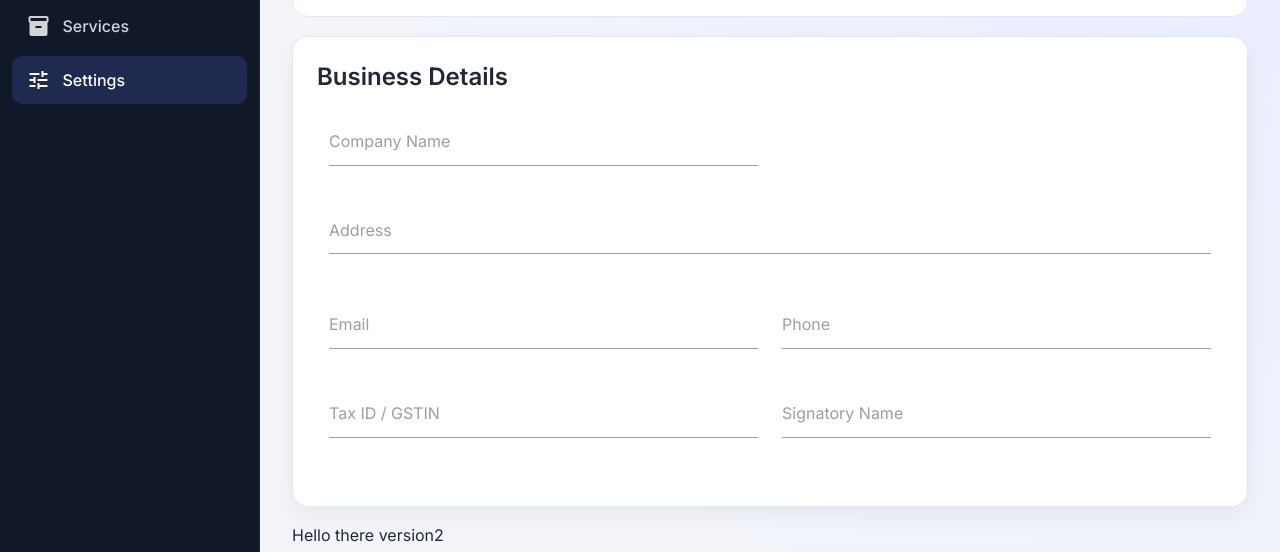
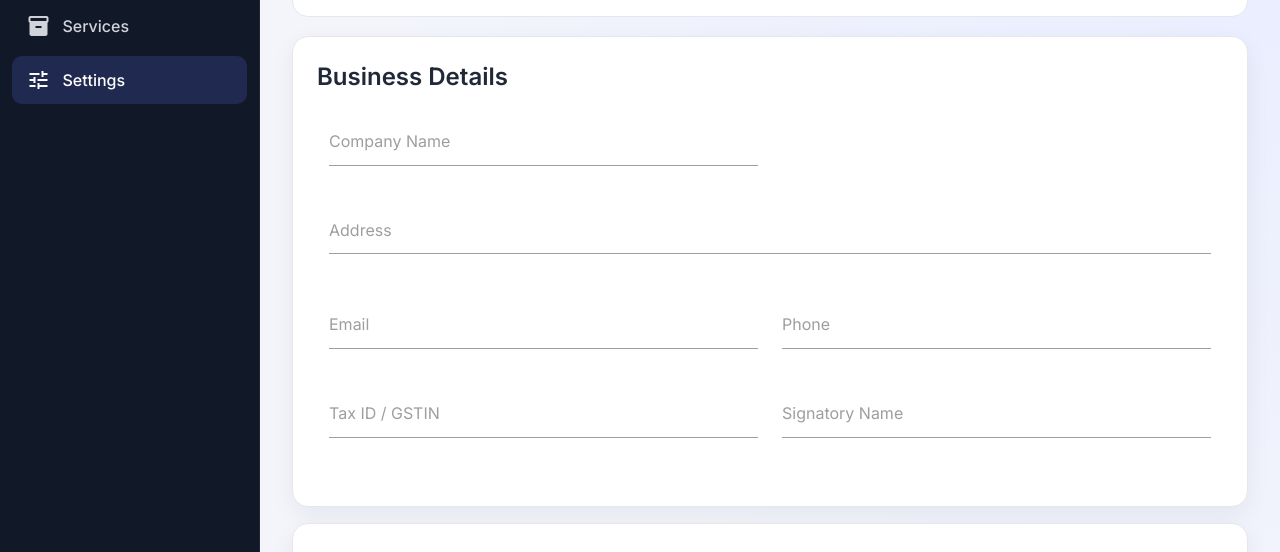
Before and after one commit to piyushtayal2010-arch/InvoiceManagement, a plain HTML site: page settings.html in a window 1280 px wide. Shown: the part 189-741 px from the top of the page. Drawn offline with nearby package versions, Linux system fonts and the light colour scheme.

Commit message:
testing code removed

```diff
--- a/settings.html
+++ b/settings.html
@@ -42,9 +42,6 @@
           <div class="input-field col s12 m6"><input id="signatoryName" type="text"><label for="signatoryName">Signatory Name</label></div>
         </div>
       </div></div>
-      <div>
-        Hello there version2
-      </div>
 
       <div class="card"><div class="card-content">
         <span class="card-title">Invoice Defaults</span>
```
